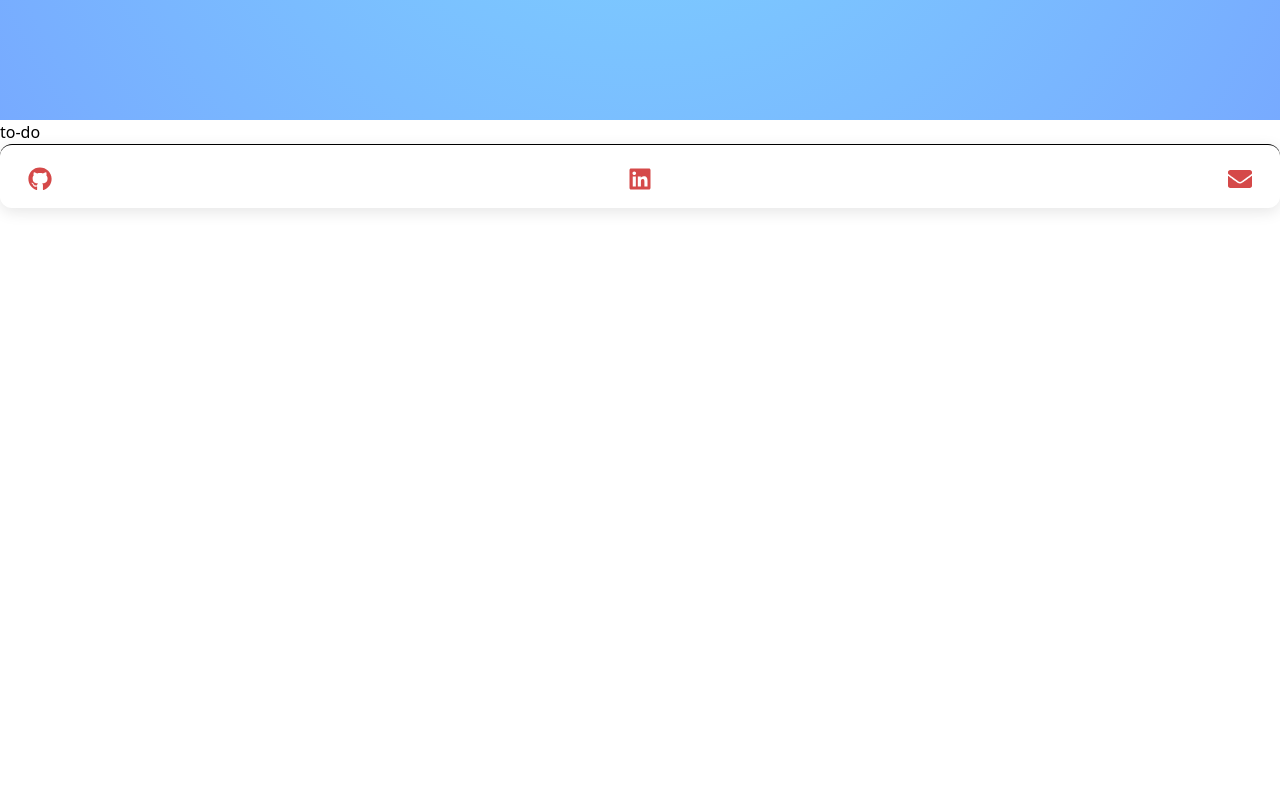
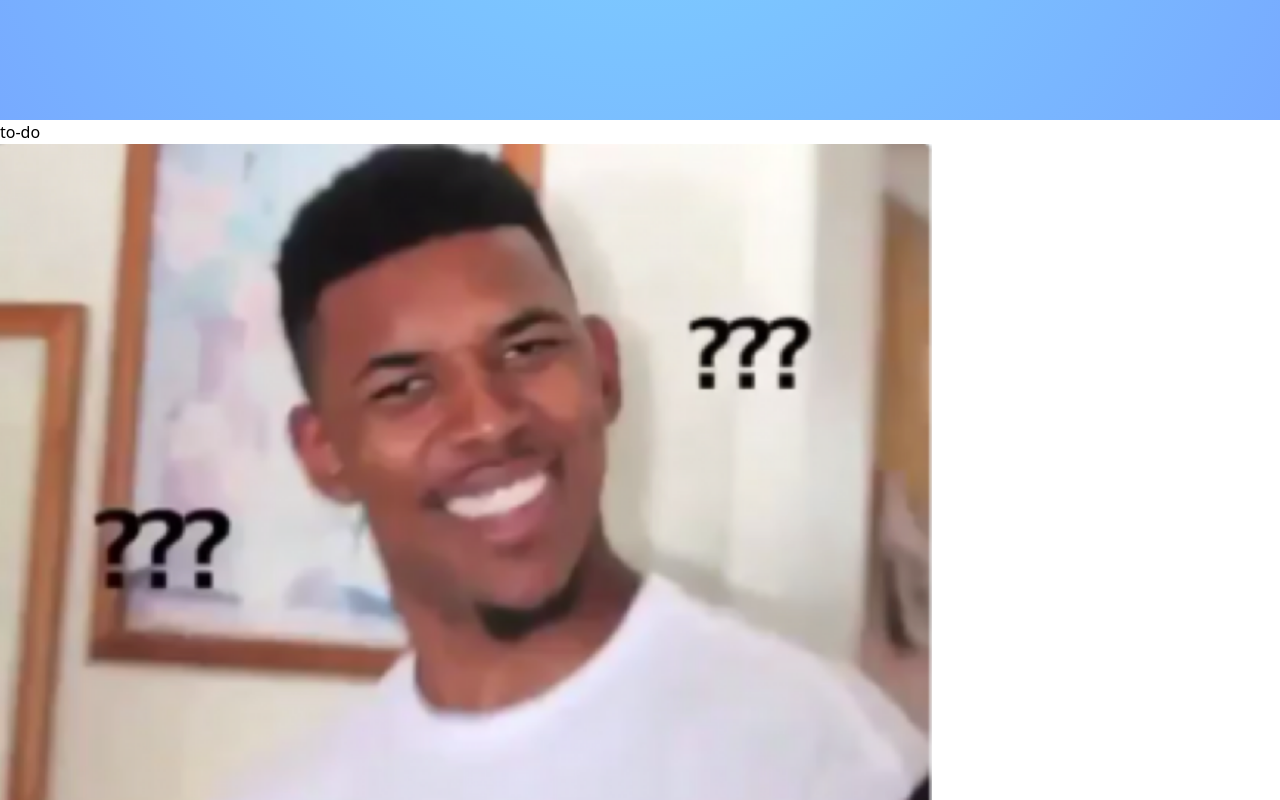
Before and after one commit to naman0r/personal-website, a React (Vite) app: page /playpage in a window 1280 px wide. Shown: the part 680-1480 px from the top of the page. Before the commit the page ends 888 px from the top, so only its background shows below. Built offline with nearby package versions, Linux system fonts and the light colour scheme; a web font is replaced by a local one.

Commit message:
fixed footer, added a funny picture in play page, but it is still incomplete

```diff
--- a/src/routes/PlayPage.jsx
+++ b/src/routes/PlayPage.jsx
@@ -1,5 +1,5 @@
 import React, { useState } from "react";
-import "../App.css";
+import "../styles/PlayPage.css";
 import TopNav from "../components/TopNav";
 import Footer from "../components/FooterMainPage";
 import { div } from "framer-motion/client";
@@ -37,7 +37,11 @@ const PlayPage = () => {
       >
         <h1 className="text-9xl font-bold font-spaceGrotesk">Play Page</h1>
       </div>
-      <div> to-do</div>
+      <div className="play-page-content">
+        {" "}
+        to-do
+        <img src="../../meme-image.png" alt="" />
+      </div>
 
       <div>
         <Footer />
--- a/src/routes/Resume.jsx
+++ b/src/routes/Resume.jsx
@@ -72,11 +72,7 @@ const Resume = () => {
         </div>
       </div>
       <div className="resume-container">
-        <a
-          className="resume-view-link"
-          href="../../resume_website.pdf"
-          target="_blank"
-        >
+        <a href="../../resume_website.pdf" target="_blank">
           Click to view my resume!
         </a>
 
--- a/src/styles/Footer.css
+++ b/src/styles/Footer.css
@@ -6,13 +6,14 @@
   gap: 25px;
   padding: 15px;
   position: relative;
-  background: rgba(255, 255, 255, 0.1); /* Glassmorphism effect */
+  background: rgb(0, 0, 0); /* Glassmorphism effect */
   border-top: 1px solid rgb(0, 0, 0);
   backdrop-filter: blur(10px);
   -webkit-backdrop-filter: blur(10px);
-  border-radius: 12px;
+  /*border-radius: 12px;*/
   box-shadow: 0 4px 15px rgba(0, 0, 0, 0.1);
   padding-bottom: 10px;
+  /*background-image: url("../../public/BackgroundImage.jpg");*/
 }
 
 .footer-link {
@@ -23,7 +24,7 @@
   height: 50px;
   border-radius: 50%;
   text-decoration: none;
-  color: rgba(202, 28, 28, 0.8);
+  color: rgba(255, 255, 255, 0.8);
   font-size: 24px;
   transition: all 0.3s ease-in-out;
   backdrop-filter: blur(15px);
--- /dev/null
+++ b/src/styles/PlayPage.css
@@ -0,0 +1,7 @@
+.play-page-content {
+  height: 100vh;
+}
+
+.play-page-content > img {
+  height: 800px;
+}
--- a/src/styles/Resume.css
+++ b/src/styles/Resume.css
@@ -15,11 +15,13 @@
 
 .resume-container {
   display: flex;
+  flex-direction: column;
   flex-wrap: wrap;
   justify-content: center;
   padding: 20px;
   gap: 20px;
   background-color: rgb(230, 231, 184);
+  padding-left: 25%;
 }
 
 .resume-view-link {
```
Also changed, not shown: public/meme-image.png (added).
